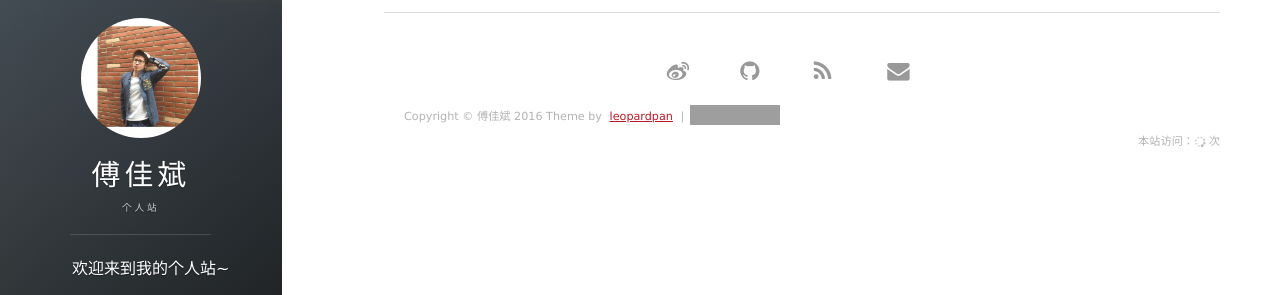
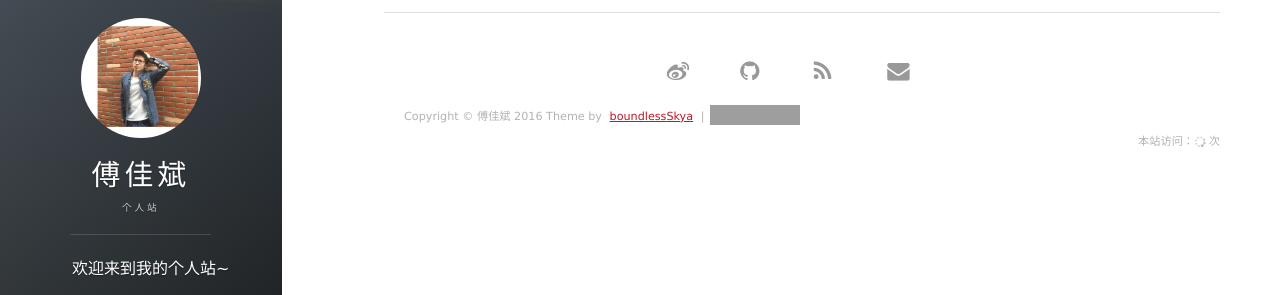
Before and after one commit to boundlessSkya/boundlessSkya.github.io, a Jekyll site: the page built from about.md, in a window 1280 px wide. Shown: the part 256-551 px from the top of the page. Built offline with Jekyll 4.4.1, drawn with Linux system fonts in a browser that asks for light colours; nearby versions of some CDN libraries; comment, search, counter and statistics services are not loaded; grey boxes are pictures that could not be loaded.

Commit message:
update footer personal information

```diff
--- a/_includes/footer.html
+++ b/_includes/footer.html
@@ -69,7 +69,7 @@
 
         <div class = "footer_div">
            <p class="copyright text-muted">
-            Copyright &copy; {{ site.title }} {{ site.time | date: '%Y' }} Theme by <a href="https://boundlessskya.github.io/">leopardpan</a> |
+            Copyright &copy; {{ site.title }} {{ site.time | date: '%Y' }} Theme by <a href="https://boundlessskya.github.io/">boundlessSkya</a> |
             <iframe
                 style="margin-left: 2px; margin-bottom:-5px;"
                 frameborder="0" scrolling="0" width="91px" height="20px"
```
